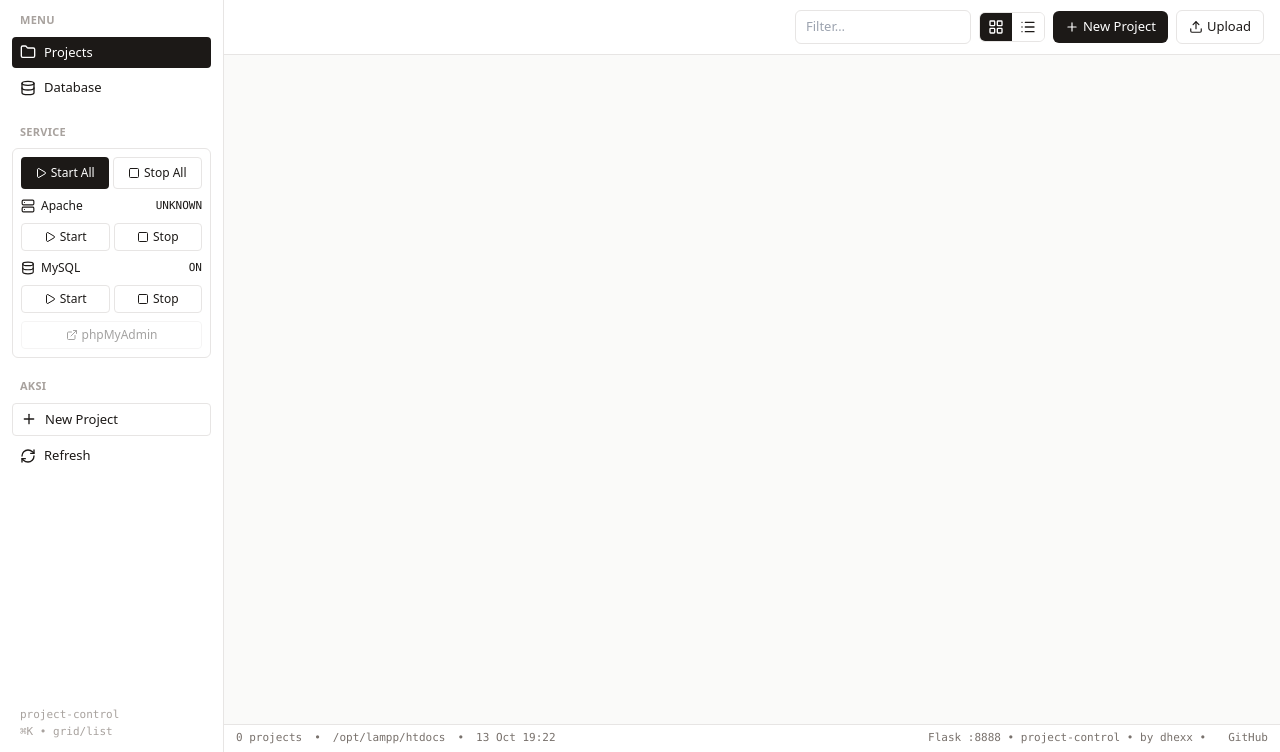
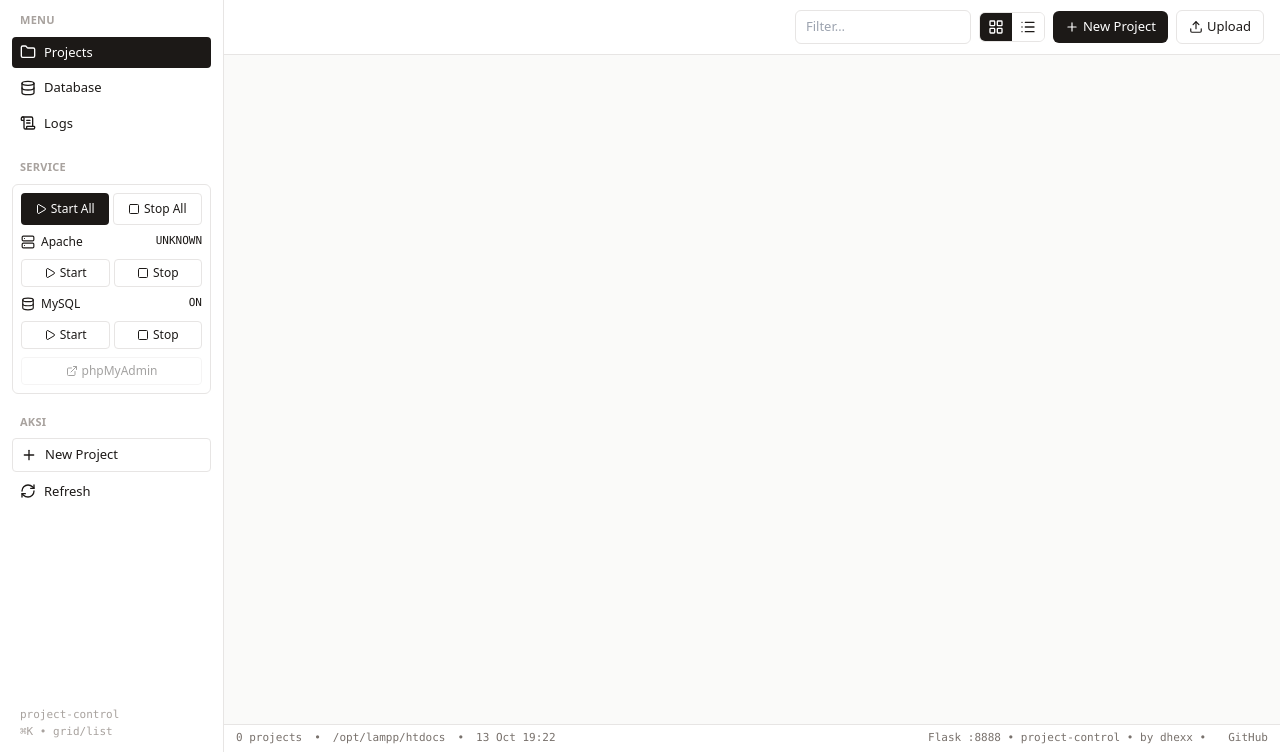
Before and after one commit to dhamm-dev/lampp-manager-by-dhexx, a Flask app: page / in a window 1280 px wide. Shown: the part 48-800 px from the top of the page. Run offline with Flask 3, Linux system fonts and the light colour scheme; the visitor is signed in with stand-in values (Sample User, id 1); data that the repository does not hold is empty; some libraries are stand-ins or nearby versions.

Commit message:
Fase 1: tab Logs (apache error_log + mysql err graceful sudo hint)

```diff
--- a/app.py
+++ b/app.py
@@ -696,6 +696,74 @@ def api_db_import():
     return jsonify({"ok": True})
 
 
+# ---------- Logs ----------
+APACHE_ERR = Path("/opt/lampp/logs/error_log")
+
+
+def _mysql_err_path() -> Path:
+    import socket
+    return Path(f"/opt/lampp/var/mysql/{socket.gethostname()}.err")
+
+
+def tail_file(path: Path, n: int, timeout=15):
+    """Tail hemat memori (baca mundur per blok). Kembalikan (lines, via).
+    Coba baca langsung, fallback sudo -n tail, terakhir error ramah."""
+    n = max(1, min(n, 1000))
+    try:
+        with open(path, "rb") as f:
+            f.seek(0, 2)
+            size = f.tell()
+            buf, pos = b"", size
+            while pos > 0 and buf.count(b"\n") <= n:
+                step = min(65536, pos)
+                pos -= step
+                f.seek(pos)
+                buf = f.read(step) + buf
+        text = buf.decode("utf-8", errors="replace")
+        return text.splitlines()[-n:], "direct", None
+    except PermissionError:
+        pass
+    except OSError as e:
+        return [], "none", f"tidak bisa baca: {e}"
+    try:
+        r = subprocess.run(["sudo", "-n", "tail", "-n", str(n), str(path)],
+                           capture_output=True, text=True, timeout=timeout)
+        if r.returncode == 0:
+            return r.stdout.splitlines()[-n:], "sudo", None
+        return [], "none", ("butuh akses root — tambah ke sudoers: "
+                            f"dhexx ALL=(root) NOPASSWD: /usr/bin/tail -n * {path.parent}/*.err")
+    except Exception as e:
+        return [], "none", str(e)
+
+
+@app.get("/api/logs/sources")
+@login_required
+def api_logs_sources():
+    def info(p: Path):
+        return {"path": str(p), "exists": p.exists(),
+                "readable": os.access(p, os.R_OK)}
+    return jsonify({"apache": info(APACHE_ERR), "mysql": info(_mysql_err_path())})
+
+
+@app.get("/api/logs/tail")
+@login_required
+def api_logs_tail():
+    src = request.args.get("src", "apache")
+    try:
+        n = int(request.args.get("lines", "200"))
+    except ValueError:
+        n = 200
+    path = APACHE_ERR if src == "apache" else _mysql_err_path()
+    if not path.exists():
+        return jsonify({"lines": [], "via": "none",
+                        "error": f"file tidak ada: {path}"})
+    lines, via, err = tail_file(path, n)
+    out = {"lines": lines, "via": via, "path": str(path), "count": len(lines)}
+    if err:
+        out["error"] = err
+    return jsonify(out)
+
+
 if __name__ == "__main__":
     print(f"LAMPP Manager -> http://localhost:{PORT}  (htdocs={HTDOCS})")
     app.run(host="127.0.0.1", port=PORT, debug=False)
--- a/templates/index.html
+++ b/templates/index.html
@@ -47,6 +47,7 @@
     <div class="text-[11px] font-semibold text-stone-400 uppercase tracking-wide px-2 mb-1">Menu</div>
     <button data-tab="projects" class="tabBtn flex items-center gap-2 text-[13px] px-2 py-1.5 rounded bg-stone-900 text-white"><i data-lucide="folder" class="w-4 h-4"></i>Projects</button>
     <button data-tab="database" class="tabBtn flex items-center gap-2 text-[13px] px-2 py-1.5 rounded hover:bg-stone-100"><i data-lucide="database" class="w-4 h-4"></i>Database</button>
+    <button data-tab="logs" class="tabBtn flex items-center gap-2 text-[13px] px-2 py-1.5 rounded hover:bg-stone-100"><i data-lucide="scroll-text" class="w-4 h-4"></i>Logs</button>
     <div class="text-[11px] font-semibold text-stone-400 uppercase tracking-wide px-2 mt-4 mb-1">Service</div>
     <div class="border border-stone-200 rounded-md p-2 space-y-2">
       <div class="flex gap-1">
@@ -102,6 +103,31 @@
         </div>
       </div>
       <div id="dbContent" class="flex-1 overflow-y-auto p-4"></div>
+    </section>
+
+    <!-- LOGS TAB -->
+    <section id="tab-logs" class="flex-1 hidden flex-col min-h-0">
+      <div class="px-4 py-2.5 border-b border-stone-200 bg-white flex items-center gap-2 flex-wrap">
+        <span class="text-[13px] font-semibold">Logs</span>
+        <div class="flex border border-stone-200 rounded-md overflow-hidden">
+          <button id="logSrcApache" onclick="setLogSrc('apache')" class="text-[12px] px-3 py-1.5 bg-stone-900 text-white mono">Apache</button>
+          <button id="logSrcMysql" onclick="setLogSrc('mysql')" class="text-[12px] px-3 py-1.5 bg-white mono">MySQL</button>
+        </div>
+        <select id="logLines" onchange="loadLogs()" class="text-[12px] border border-stone-200 rounded-md px-2 py-1.5 mono bg-white">
+          <option value="100">100 baris</option>
+          <option value="200" selected>200 baris</option>
+          <option value="500">500 baris</option>
+        </select>
+        <label class="text-[12px] flex items-center gap-1.5 text-stone-500"><input id="logAuto" type="checkbox" checked class="accent-stone-900">auto 5s</label>
+        <div class="ml-auto flex gap-2">
+          <button onclick="loadLogs()" class="text-[13px] border border-stone-200 rounded-md px-3 py-1.5 flex items-center gap-1 hover:border-stone-900"><i data-lucide="refresh-cw" class="w-3.5 h-3.5"></i>Refresh</button>
+          <button onclick="downloadLogs()" class="text-[13px] border border-stone-200 rounded-md px-3 py-1.5 flex items-center gap-1 hover:border-stone-900"><i data-lucide="download" class="w-3.5 h-3.5"></i>.log</button>
+        </div>
+      </div>
+      <div class="flex-1 overflow-y-auto p-4 min-h-0">
+        <div id="logMeta" class="text-[11px] mono text-stone-400 mb-2"></div>
+        <pre id="logPre" class="bg-stone-900 text-stone-100 text-[12px] mono rounded-lg p-4 overflow-x-auto whitespace-pre-wrap break-all min-h-40">Pilih tab Logs untuk memuat…</pre>
+      </div>
     </section>
 
     <!-- STATUSBAR -->
@@ -320,8 +346,32 @@ document.querySelectorAll(".tabBtn").forEach(b=>b.onclick=()=>{
   b.className="tabBtn flex items-center gap-2 text-[13px] px-2 py-1.5 rounded bg-stone-900 text-white";
   const t=b.dataset.tab;$("tab-projects").classList.toggle("hidden",t!=="projects");$("tab-projects").classList.toggle("flex",t==="projects");
   $("tab-database").classList.toggle("hidden",t!=="database");$("tab-database").classList.toggle("flex",t==="database");
-  if(t==="database")loadDB();lucide.createIcons();
+  $("tab-logs").classList.toggle("hidden",t!=="logs");$("tab-logs").classList.toggle("flex",t==="logs");
+  if(t==="database")loadDB();if(t==="logs")loadLogs();lucide.createIcons();
 });
+let logSrc="apache",logTimer=null,logCache=[];
+function setLogSrc(s){logSrc=s;
+  $("logSrcApache").className="text-[12px] px-3 py-1.5 mono "+(s==="apache"?"bg-stone-900 text-white":"bg-white");
+  $("logSrcMysql").className="text-[12px] px-3 py-1.5 mono "+(s==="mysql"?"bg-stone-900 text-white":"bg-white");
+  loadLogs();}
+async function loadLogs(){
+  const n=$("logLines").value;
+  try{
+    const j=await api(`/api/logs/tail?src=${logSrc}&lines=${n}`);
+    logCache=j.lines||[];
+    $("logMeta").textContent=`${j.path||""} • ${j.count||0} baris • via ${j.via||"?"}`;
+    $("logPre").textContent=logCache.length?logCache.join("\n"):(j.error||"Log kosong.");
+    if(j.error&&!logCache.length)$("logMeta").textContent+=" • "+j.error;
+  }catch(e){$("logPre").textContent="Gagal memuat log: "+e.message;}
+  clearInterval(logTimer);
+  if($("logAuto").checked)logTimer=setInterval(()=>{if(!$("tab-logs").classList.contains("hidden"))loadLogs();},5000);
+}
+function downloadLogs(){
+  const blob=new Blob([logCache.join("\n")],{type:"text/plain"});
+  const a=document.createElement("a");a.href=URL.createObjectURL(blob);
+  a.download=`${logSrc}-log.txt`;a.click();URL.revokeObjectURL(a.href);
+}
+$("logAuto").addEventListener("change",loadLogs);
 async function loadDB(){
   const q=$("dbSearch").value||"";
   try{
```
Also changed, not shown: 1 other file.
